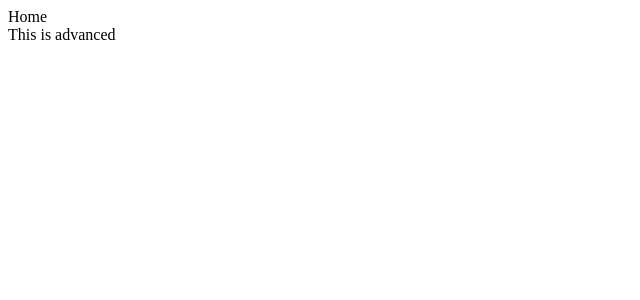
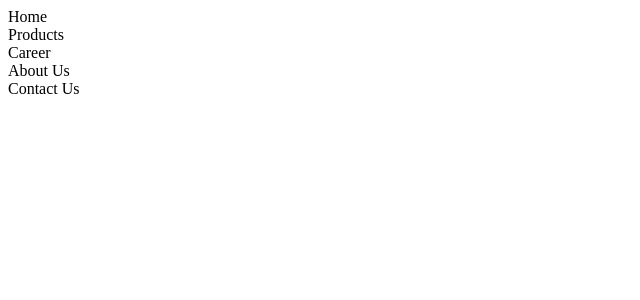
Before and after one commit to AJITH0101/blrsafetysolutions-development, a React (Create React App) app: page / in a window 1280 px wide. Shown: the top 300 px of the page, without its empty margins (0-640 px from the left). Built offline with nearby package versions, Linux system fonts and the light colour scheme.

Commit message:
Blr Safety Solutions 2

```diff
--- a/src/App.jsx
+++ b/src/App.jsx
@@ -1,10 +1,11 @@
 import React from 'react'
+import Navbar from './Navbar'
 import Home from './Home'
 
 const App = () => {
   return (
     <>
-      <Home />
+      <Navbar />
     </>
 
   )
--- /dev/null
+++ b/src/Navbar.jsx
@@ -0,0 +1,17 @@
+import React from 'react'
+
+const Navbar = () => {
+  return (
+
+    <>
+    <div>Home</div>
+    <div>Products</div>
+    <div>Career</div>
+    <div>About Us</div>
+    <div>Contact Us</div>
+    </>
+
+  )
+}
+
+export default Navbar
```
